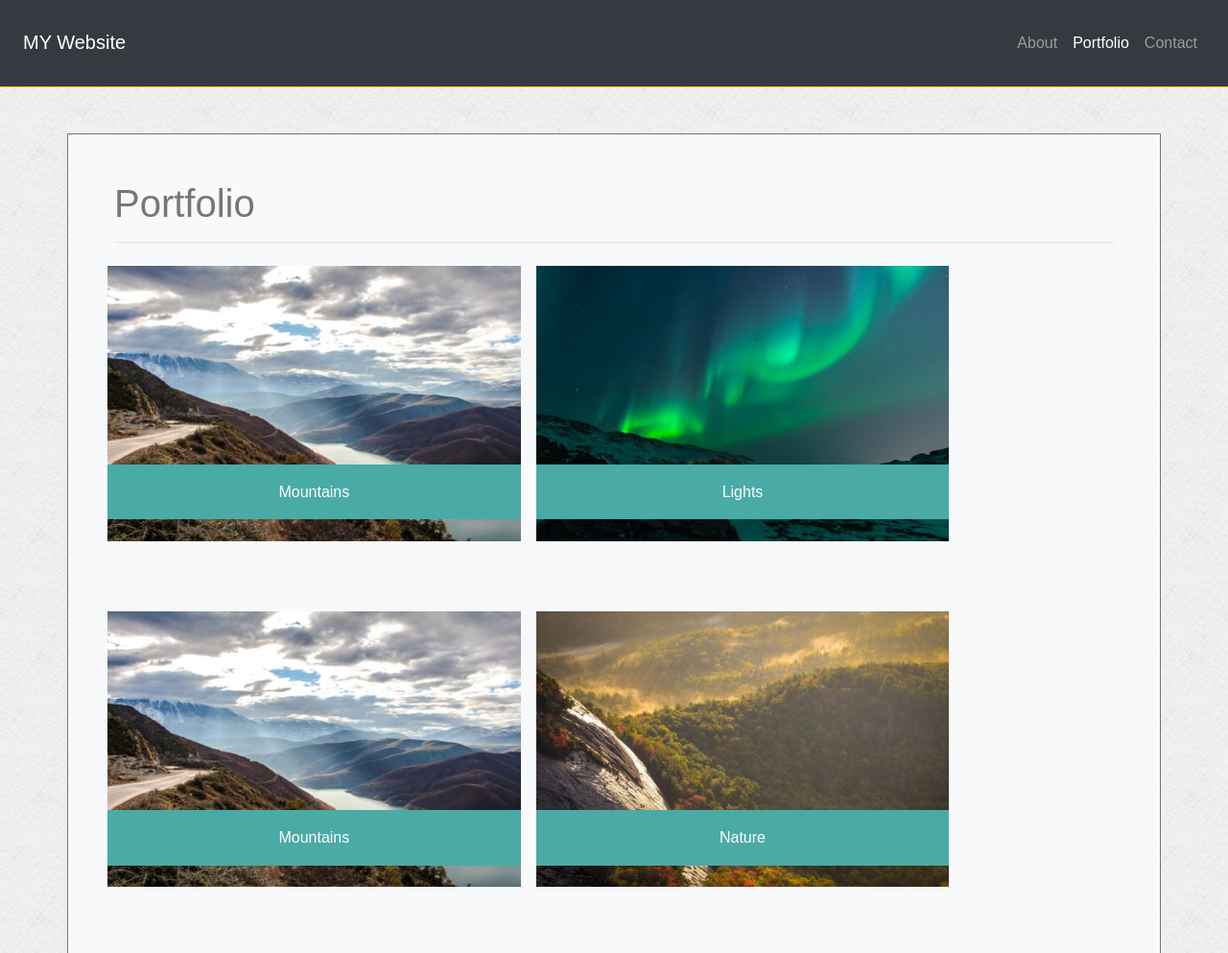
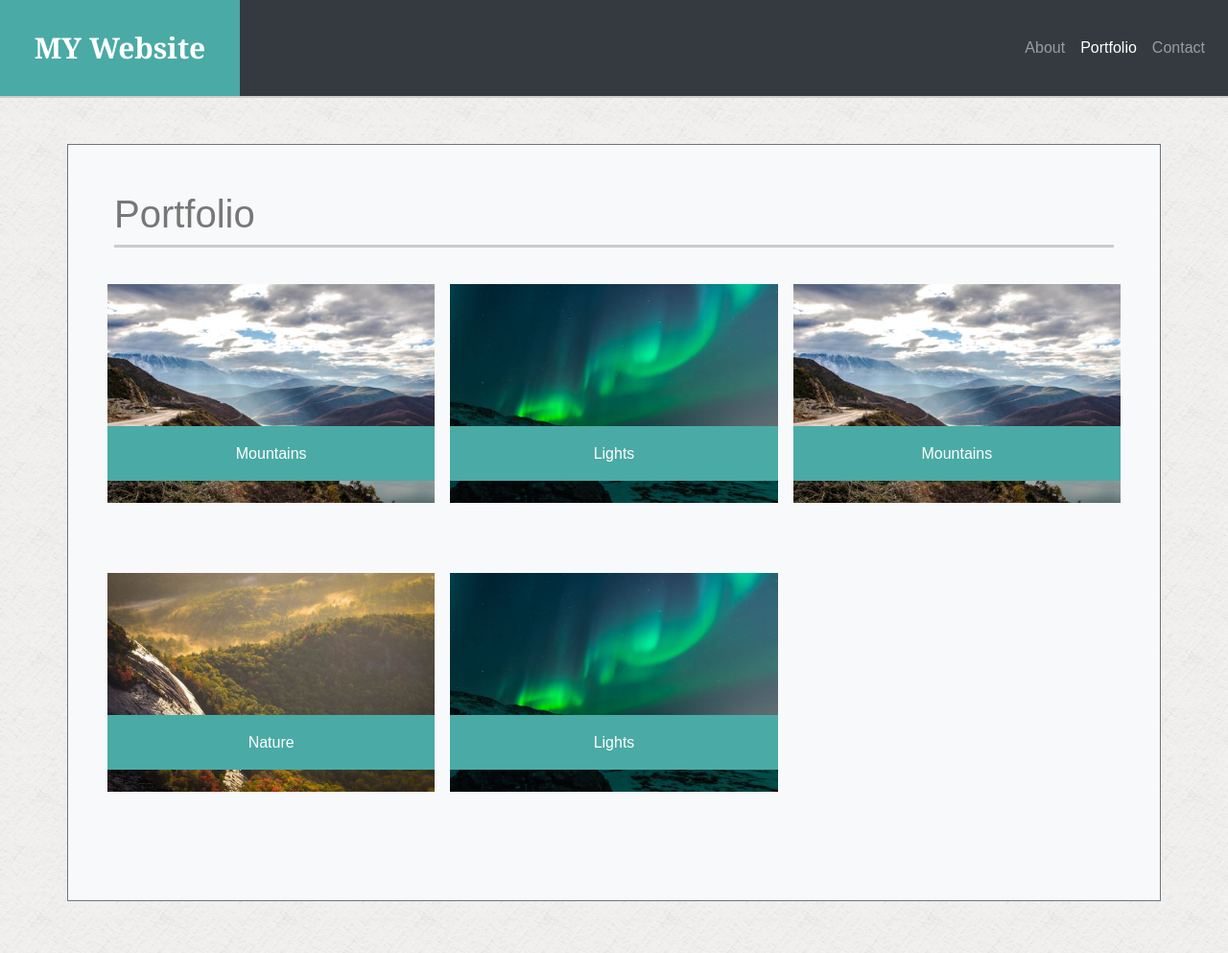
Before and after one commit to njorogepeter/Bootstrap-Portfolio, a plain HTML site: page portfolio.html in a window 1280 px wide. Shown: the top 993 px of the page at 96% size. Drawn offline with nearby package versions, Linux system fonts and the light colour scheme.

Commit message:
bootstrap

```diff
--- a/assests/css/style.css
+++ b/assests/css/style.css
@@ -1,4 +1,3 @@
-/* footer */
 
   html {
     position: relative;
@@ -13,7 +12,7 @@
     line-height: 1.6em;
     margin: 0 auto;
   }
-  /* <---------- Sticky Footer ---------> */
+
   .footer {
     position: absolute;
     /* margin-bottom: 0%; */
@@ -24,14 +23,40 @@
     line-height: 60px; /* Vertically center the text there */
     background-color: #666;
   }
+  hr{
+    height: 3px;
+    background-color: #ccc;
+    border: 0 none;
+    margin-block-start: 5px;
+    margin-block-end: 30px;
+ }
   .text-dark{
     color: #777 !important;
   }
   /* <---------- Navigation ---------> */
-  /* .navbar{
-    background-color: #fff !important;
+  .navbar{
+    padding: 0px;
+    border-bottom: solid 2px #ccc;
+    /* background-color: magenta !important; */
+  }
+  /* .nav-link{
+    color: yellow !important;
   } */
-
+  /* .navbar-dark .navbar-nav .nav-link {
+    color: yellow !important;
+} */
+  .navbar-brand{
+    /* float: left; */
+    width: 250px;
+    margin: 0px;
+    font-family: Georgia, Times, "Times New Roman", serif;
+    font-size: 30px;
+    font-weight: 700;
+    line-height: 90px;
+    color: #fff;
+    text-align: center;
+    background: #4aaaa5;
+  }
   /* <---------- Portfolio ---------> */
 .d-block{
 box-sizing: border-box;
--- a/portfolio.html
+++ b/portfolio.html
@@ -13,13 +13,13 @@
 <body>
 
 <!-- Navigation -->
-    <nav class="navbar navbar-expand-lg navbar-dark bg-dark p-4 border-bottom border-warning">
+    <nav class="navbar navbar-expand-lg navbar-dark bg-dark">
             <a class="navbar-brand mb-0 h1" href="#">MY Website</a>
             <button class="navbar-toggler" type="button" data-toggle="collapse" data-target="#navbarNavAltMarkup" aria-controls="navbarNavAltMarkup" aria-expanded="false" aria-label="Toggle navigation">
                 <span class="navbar-toggler-icon"></span>
             </button>
             <div class="collapse navbar-collapse" id="navbarNavAltMarkup">
-                <div class="navbar-nav ml-auto">
+                <div class="navbar-nav ml-auto pr-3">
                 <a class="nav-item nav-link" href="index.html">About<span class="sr-only">(current)</span></a>
                 <a class="nav-item nav-link active" href="portfolio.html">Portfolio</a>
                 <a class="nav-item nav-link" href="contact.html">Contact</a>
@@ -31,29 +31,29 @@
 <div class="container bg-light mt-5 p-5 border border-secondary";>
         <h1>Portfolio</h1>
             <hr>
-            <div class="row">
-                        <div class="col-5 p-2">
+            <div class="row justify-content-start">
+                        <div class="col-lg-4 col-md-4 col-sm-6 p-2">
                             <img src="assests/images/mountains.jpg" class="img-fluid" alt="Mountains">
                             <span class="d-block p-3 bg-primary text-white">Mountains<d-block</span>
                         </div>
 
 
-                        <div class="col-5 p-2">
+                        <div class="col-lg-4 col-md-4 col-sm-6 p-2">
                             <img src="assests/images/lights.jpg" class="img-fluid" alt="Lights">
                             <span class="d-block p-3 bg-primary text-white">Lights<d-block</span>
                         </div>
-                            <div class="col-5 p-2">
+                            <div class="col-lg-4 col-md-4 col-sm-6 p-2">
                                 <img src="assests/images/mountains1.jpg" class="img-fluid" alt="Lights">
                                 <span class="d-block p-3 bg-primary text-white">Mountains</span>
                             </div>
 
-                            <div class="col-5 p-2">
+                            <div class="col-lg-4 col-md-4 col-sm-6 p-2">
                                 <img src="assests/images/nature.jpg" class="img-fluid" alt="Lights">
                                 <span class="d-block p-3 bg-primary text-white">Nature</span>
                             </div>
 
 
-                                <div class="col-5 p-2">
+                                <div class="col-lg-4 col-md-4 col-sm-6 p-2">
                                     <img src="assests/images/lights.jpg" class="img-fluid" alt="Lights">
                                     <span class="d-block p-3 bg-primary text-white">Lights</span>
                                 </div>
```
Also changed, not shown: contact.html (+3 -2 lines), index.html (+11 -5 lines).
